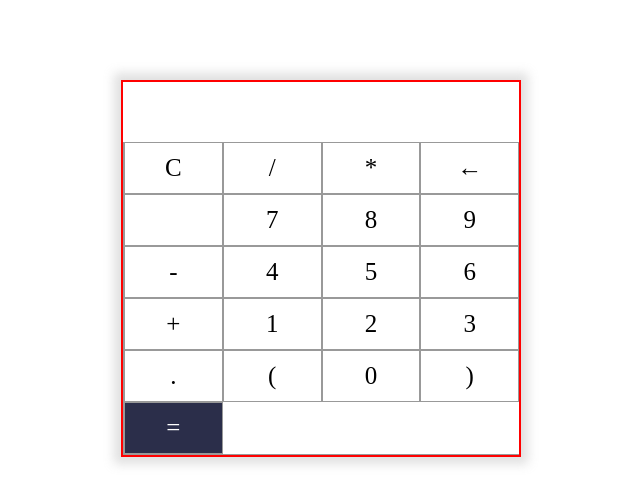
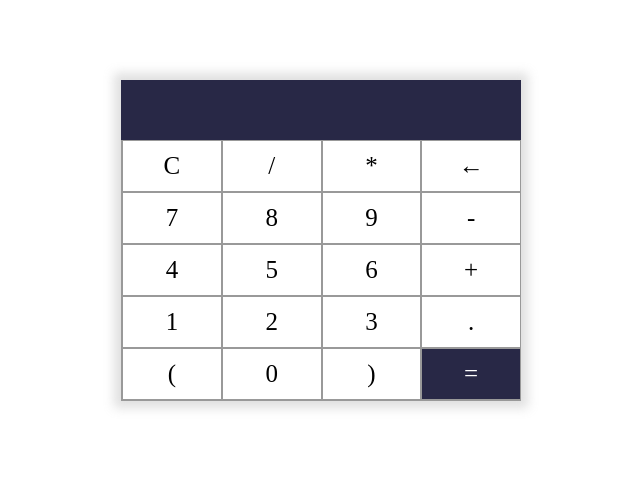
Before and after one commit to mary699/CcHub-Calculator-using-Javascript, a plain HTML site: page index.html in a window 1280 px wide. Shown: the whole page, without its empty margins (319-959 px from the left). Drawn offline with Linux system fonts and the light colour scheme.

Commit message:
functional calculator

```diff
--- a/index.html
+++ b/index.html
@@ -17,7 +17,7 @@
             <div class="button">/</div>
             <div class="button">*</div>
             <div class="button">&larr;</div>
-            <div class="button"></div>
+
             <div class="button">7</div>
             <div class="button">8</div>
             <div class="button">9</div>
--- a/main.js
+++ b/main.js
@@ -23,12 +23,6 @@ buttons.map(button => {
 
                 break;
 
-
-
-
-
-
-
             default:
                 display.innerText += e.target.innerText;
         }
--- a/style.css
+++ b/style.css
@@ -5,7 +5,6 @@
 }
 .container{
     max-width: 400px;
-    border: 2px solid red;
     margin: 10vh auto 0 auto;
     box-shadow: 0px 0px 10px 7px rgba(153,153,153,0.3);
 }
@@ -15,6 +14,8 @@
     line-height: 30px;
     padding: 16px 8px;
     font-size: 25px;
+    background-color: #282846;
+    color: white;
 }
 .buttons{
     display: grid;
@@ -34,10 +35,10 @@
     cursor: pointer;
 }
 #equal{
-    background-color: #2b2e4a;
+    background-color: #282846;
     color: white;
 }
 .button:hover{
-    background-color:#31326f;
-    color: white;
+    background-color:#dddddd;
+    color: red;
 }
```
